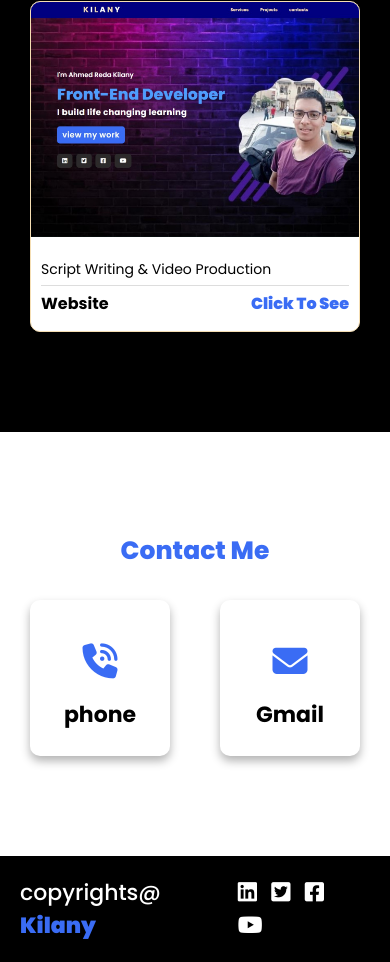
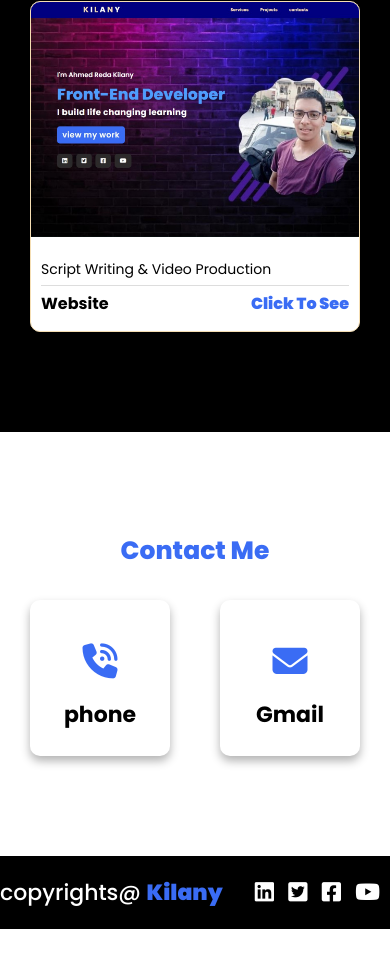
Before and after one commit to ahmedkilany123/portofolio, a plain HTML site: page index.html in a window 390 px wide. Shown: the part 4401-5363 px from the top of the page. After the commit the page ends 5330 px from the top, so only its background shows below. Drawn offline with Linux system fonts and the light colour scheme.

Commit message:
Add files via upload

```diff
--- a/css/style.css
+++ b/css/style.css
@@ -395,6 +395,12 @@ footer {
     justify-content: space-between;
     padding: 20px;
 }
+@media (max-width:768px)
+{
+    footer {
+        padding: 20px 0;
+    }
+}
 footer  p {
     color: white;
     font-size: 22px;
```
